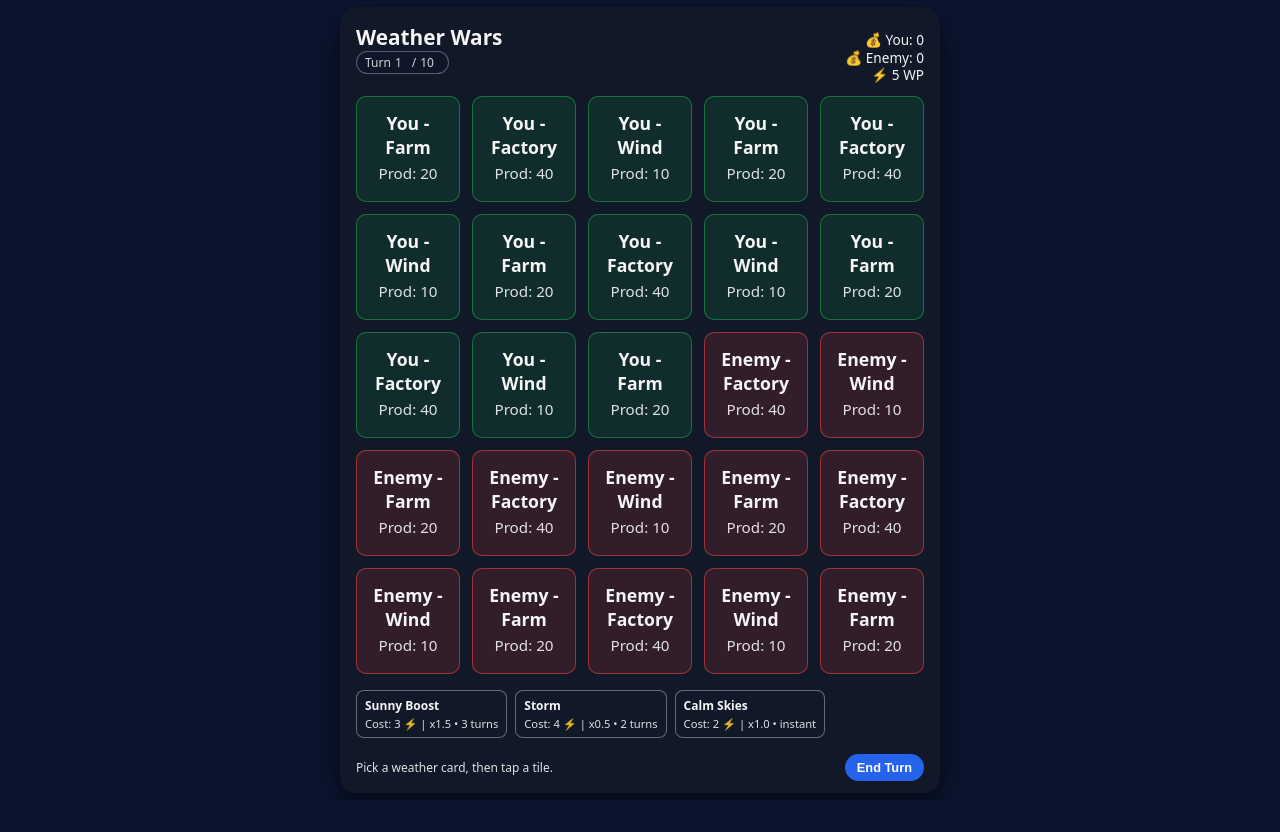
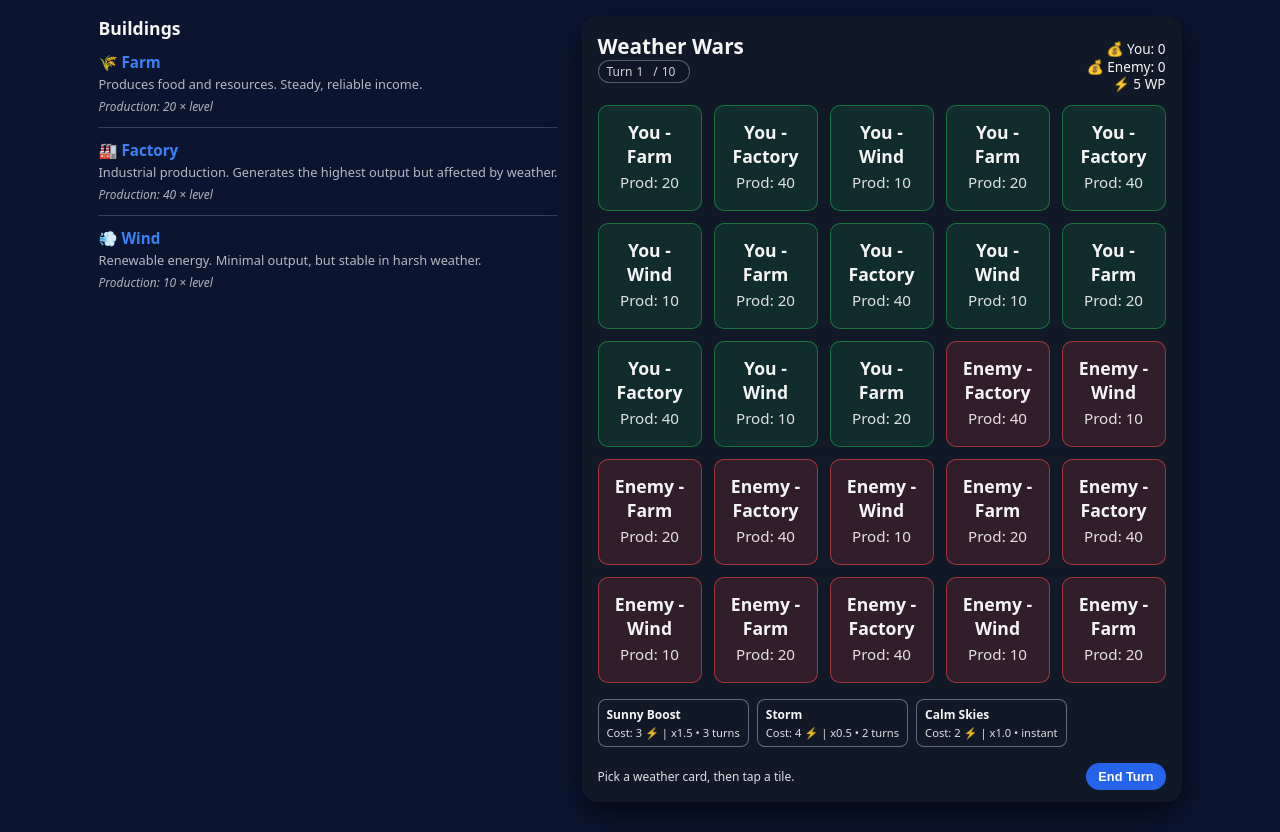
Before and after one commit to pdepape/WeatherWars, a plain HTML site: page index.html in a window 1280 px wide. Before the commit the page ends 800 px from the top, so only its background shows below. Drawn offline with Linux system fonts and the light colour scheme.

Commit message:
Update #2

```diff
--- a/index.html
+++ b/index.html
@@ -14,8 +14,10 @@
       margin: 0;
       display: flex;
       justify-content: center;
-      align-items: center;
+      align-items: flex-start;
       min-height: 100vh;
+      gap: 24px;
+      padding: 16px;
     }
 
     .game-container {
@@ -26,6 +28,47 @@
       width: 600px;
       max-width: 95vw;
       box-sizing: border-box;
+      flex-shrink: 0;
+    }
+
+    .sidebar-title {
+      font-size: 1.1rem;
+      font-weight: 700;
+      margin-bottom: 12px;
+      color: #f5f5f5;
+    }
+
+    .building-info {
+      margin-bottom: 12px;
+      padding-bottom: 12px;
+      border-bottom: 1px solid rgba(148, 163, 184, 0.3);
+    }
+
+    .building-info:last-child {
+      border-bottom: none;
+      margin-bottom: 0;
+      padding-bottom: 0;
+    }
+
+    .building-name {
+      font-weight: 600;
+      font-size: 0.95rem;
+      margin-bottom: 4px;
+      color: #3b82f6;
+    }
+
+    .building-desc {
+      font-size: 0.8rem;
+      opacity: 0.85;
+      line-height: 1.4;
+      color: #d1d5db;
+    }
+
+    .building-prod {
+      font-size: 0.75rem;
+      opacity: 0.7;
+      margin-top: 4px;
+      font-style: italic;
     }
 
     .game-header {
@@ -206,6 +249,28 @@
   </style>
 </head>
 <body>
+<div class="sidebar">
+  <div class="sidebar-title">Buildings</div>
+
+  <div class="building-info">
+    <div class="building-name">🌾 Farm</div>
+    <div class="building-desc">Produces food and resources. Steady, reliable income.</div>
+    <div class="building-prod">Production: 20 × level</div>
+  </div>
+
+  <div class="building-info">
+    <div class="building-name">🏭 Factory</div>
+    <div class="building-desc">Industrial production. Generates the highest output but affected by weather.</div>
+    <div class="building-prod">Production: 40 × level</div>
+  </div>
+
+  <div class="building-info">
+    <div class="building-name">💨 Wind</div>
+    <div class="building-desc">Renewable energy. Minimal output, but stable in harsh weather.</div>
+    <div class="building-prod">Production: 10 × level</div>
+  </div>
+</div>
+
 <div class="game-container">
   <div class="game-header">
     <div>
```
Also changed, not shown: 1 other file.
